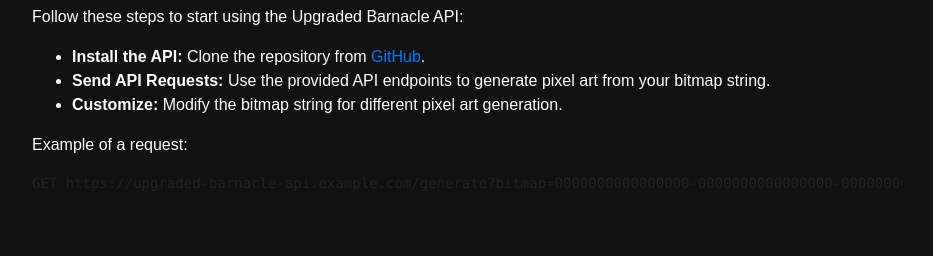
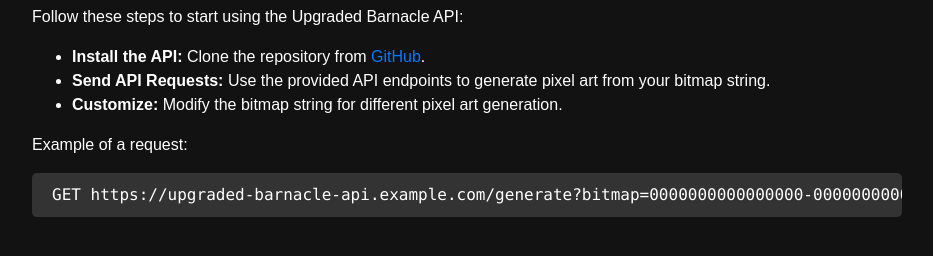
Before and after one commit to linuxfandudeguy/upgraded-barnacle, a website: page views/index.html in a window 1280 px wide. Shown: the part 620-876 px from the top of the page, without its empty margins (173-1106 px from the left). Drawn offline with nearby package versions, Linux system fonts and the light colour scheme.

Commit message:
Update index.html

```diff
--- a/views/index.html
+++ b/views/index.html
@@ -8,6 +8,8 @@
     <title>Upgraded Barnacle API</title>
     <!-- Bootstrap CSS -->
     <link href="https://stackpath.bootstrapcdn.com/bootstrap/4.5.2/css/bootstrap.min.css" rel="stylesheet" />
+    <!-- AOS Library -->
+    <link href="https://cdn.jsdelivr.net/npm/aos@2.3.4/dist/aos.css" rel="stylesheet">
     <style>
         body {
             background-color: #121212;
@@ -40,27 +42,19 @@
         section {
             padding: 60px 0;
         }
-        /* Scroll Animation */
-        .fade-in {
-            opacity: 0;
-            transform: translateY(50px);
-            animation: fadeInUp 1s forwards;
-        }
-        .fade-in-delay {
-            animation: fadeInUp 1s forwards;
-            animation-delay: 0.5s;
-        }
-        @keyframes fadeInUp {
-            to {
-                opacity: 1;
-                transform: translateY(0);
-            }
+        /* Example request styling */
+        pre, code {
+            color: white;
+            background-color: #333;
+            padding: 10px;
+            border-radius: 5px;
+            font-size: 16px;
         }
     </style>
 </head>
 <body>
     <!-- Header Section -->
-    <section class="fade-in">
+    <section data-aos="fade-up">
         <div class="container">
             <h1>Upgraded Barnacle API</h1>
             <p>Generate pixel art directly from bitmap strings. Convert 16x16 bitmap strings into vibrant images using our API.</p>
@@ -69,7 +63,7 @@
     </section>
 
     <!-- Features Section -->
-    <section class="fade-in-delay">
+    <section data-aos="fade-up" data-aos-delay="200">
         <div class="container">
             <h2>Why Use the Upgraded Barnacle API?</h2>
             <ul>
@@ -82,7 +76,7 @@
     </section>
 
     <!-- Getting Started Section -->
-    <section class="fade-in">
+    <section data-aos="fade-up" data-aos-delay="400">
         <div class="container">
             <h2>Getting Started</h2>
             <p>Follow these steps to start using the Upgraded Barnacle API:</p>
@@ -96,24 +90,17 @@
         </div>
     </section>
 
-    <!-- Bootstrap JS and Scroll Animation Trigger -->
+    <!-- Bootstrap JS, AOS JS and Scroll Animation Trigger -->
     <script src="https://code.jquery.com/jquery-3.5.1.slim.min.js"></script>
     <script src="https://cdn.jsdelivr.net/npm/@popperjs/core@2.9.3/dist/umd/popper.min.js"></script>
     <script src="https://stackpath.bootstrapcdn.com/bootstrap/4.5.2/js/bootstrap.min.js"></script>
+    <script src="https://cdn.jsdelivr.net/npm/aos@2.3.4/dist/aos.js"></script>
     <script>
-        // Scroll Animation Trigger
-        const sections = document.querySelectorAll('section');
-
-        const observer = new IntersectionObserver((entries, observer) => {
-            entries.forEach(entry => {
-                if (entry.isIntersecting) {
-                    entry.target.classList.add('fade-in');
-                }
-            });
-        }, { threshold: 0.2 });
-
-        sections.forEach(section => {
-            observer.observe(section);
+        // Initialize AOS
+        AOS.init({
+            duration: 1000,  // Duration of the animation in milliseconds
+            easing: 'ease-in-out',  // Easing function for smoothness
+            once: true,  // Ensures animation happens only once
         });
     </script>
 </body>
```
